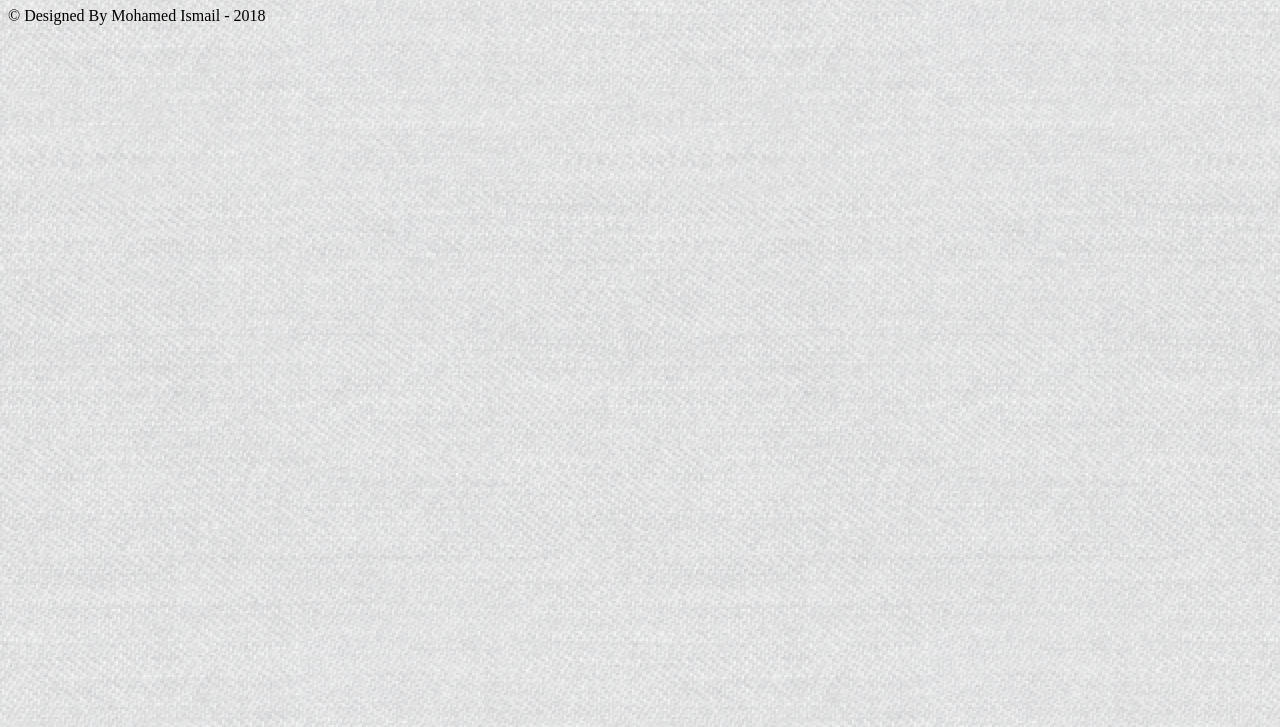
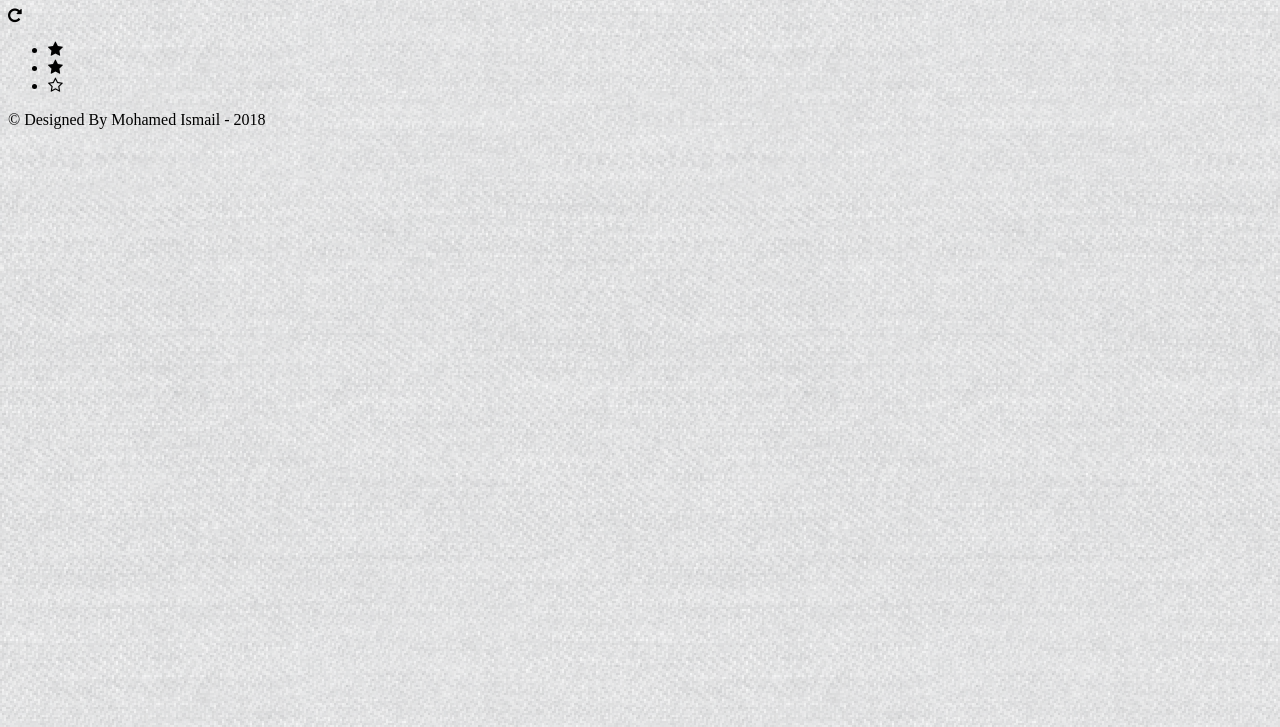
Before and after one commit to mrismail/memory-game, a plain HTML site: page index.html in a window 1280 px wide. Shown: the part 73-800 px from the top of the page. Drawn offline with Linux system fonts and the light colour scheme.

Commit message:
feat: added font awesome for icons

```diff
--- a/index.html
+++ b/index.html
@@ -5,16 +5,37 @@
     <meta http-equiv="X-UA-Compatible" content="IE=edge">
     <title>Memory Game</title>
     <meta name="viewport" content="width=device-width, initial-scale=1">
+    <link rel="stylesheet" href="https://maxcdn.bootstrapcdn.com/font-awesome/4.7.0/css/font-awesome.min.css">
     <link rel="stylesheet" href="assets/css/main.css" />
 </head>
 <body>
     <header>
         <h1>Memory Game</h1>
+        <div class="options">
+            <!-- dificulty and reset -->
+            <div class="restart">
+                <i class="fa fa-repeat"></i>
+            </div>
+        </div>
     </header>
     <main>
-        <section class="options_container">
+        <section class="score_container">
+            <ul class="stars">
+                <li>
+                    <i class="fa fa-star"></i>
+                </li>
+                <li>
+                    <i class="fa fa-star"></i>
+                </li>
+                <li>
+                    <i class="fa fa-star-o"></i>
+                </li>
+            </ul>
         </Section>
         <section class="cards_container">
+            <ul class="deck">
+
+            </ul>
         </Section>
     </main>
     <footer>© Designed By Mohamed Ismail - 2018</footer>
```
